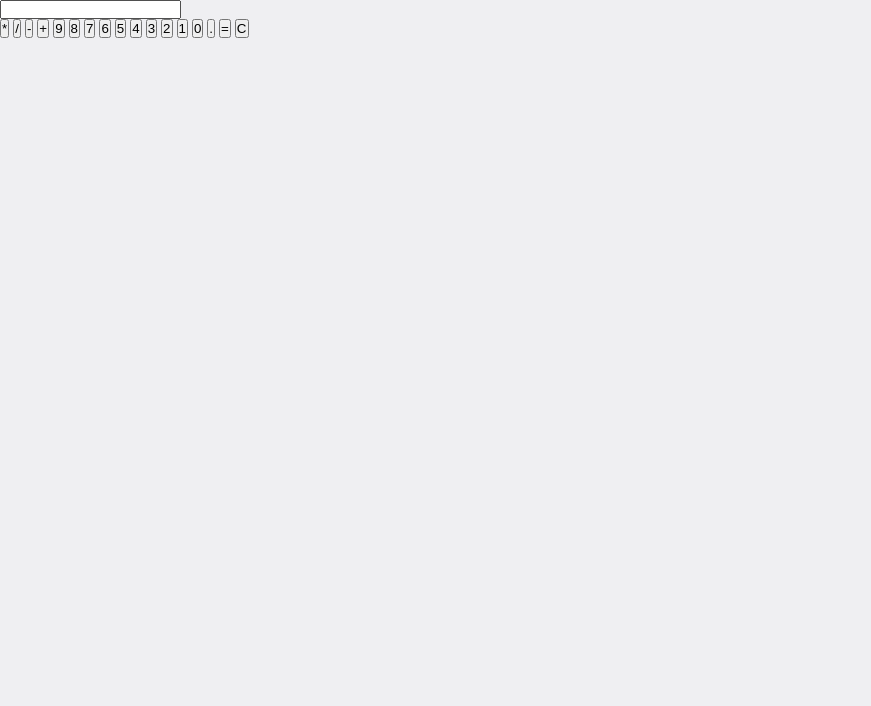
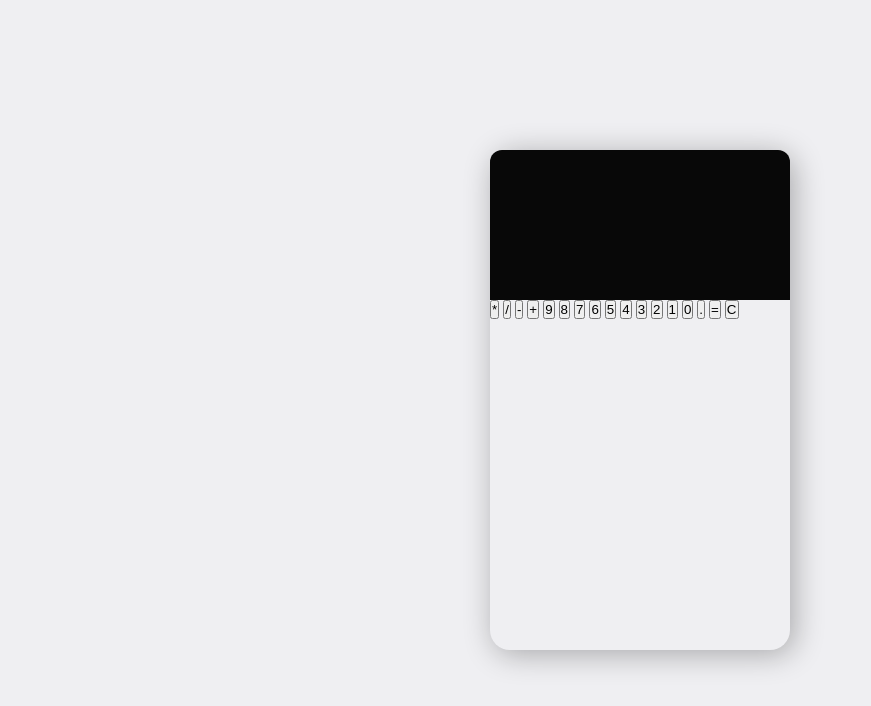
Before and after one commit to RSMarian/calculator-app, a plain HTML site: page index.html in a window 1280 px wide. Shown: the whole page, without its empty margins (0-871 px from the left). Drawn offline with Linux system fonts and the light colour scheme.

Commit message:
added main & form input(result screen) styles

```diff
--- a/styles.css
+++ b/styles.css
@@ -7,4 +7,27 @@
 body {
     min-height: 100vh;
     background: #efeff2;
+    display: flex;
+    justify-content: center;
+    align-items: center;
 }
+
+.main {
+    width: 300px;
+    height: 500px;
+    box-shadow: 4px 4px 30px rgb(0, 0, 0, 0.3);
+    border-radius: 20px;
+}
+
+form input{
+    width: 100%;
+    height: 150px;
+    border: none;
+    border-top-right-radius: 12px;
+    border-top-left-radius: 12px;
+    color: #fff;
+    background: rgb(8, 8, 8);
+    font-size: 2rem;
+    text-align: right;
+    pointer-events: none;
+}
```
